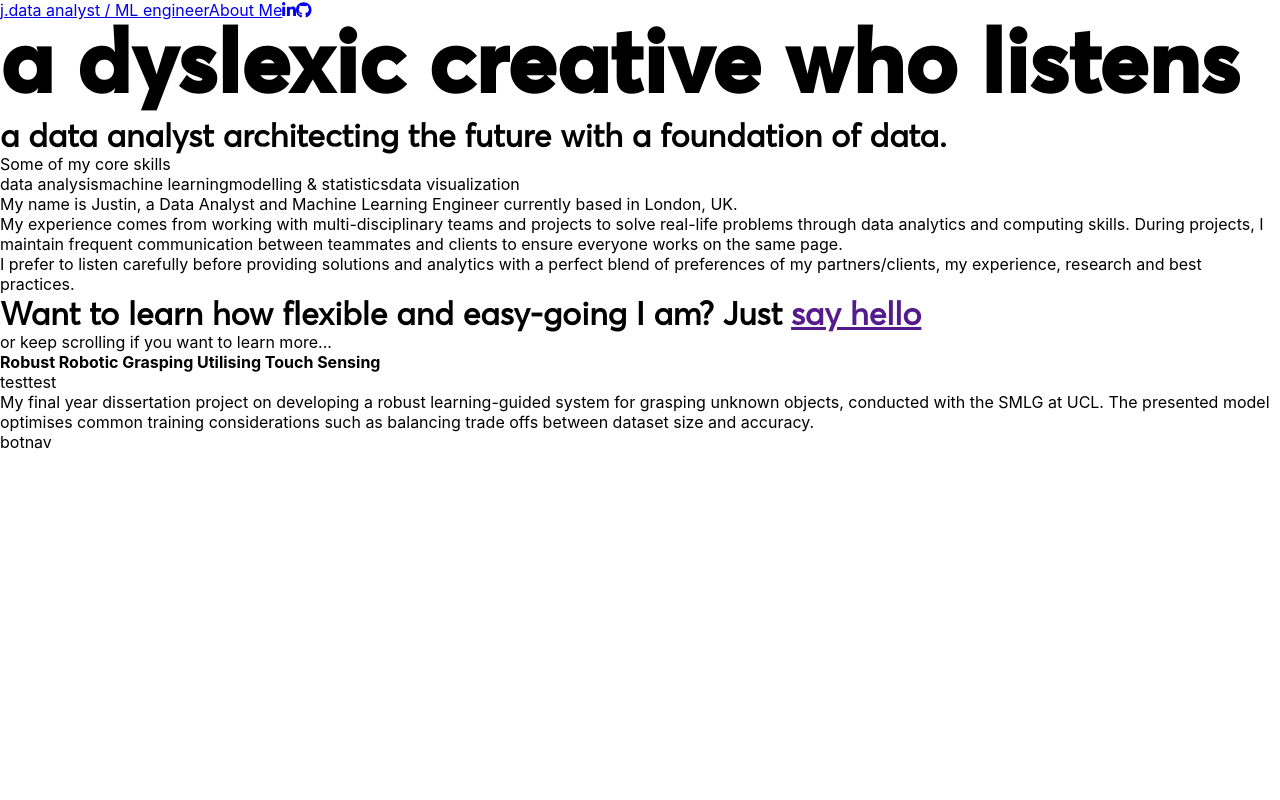
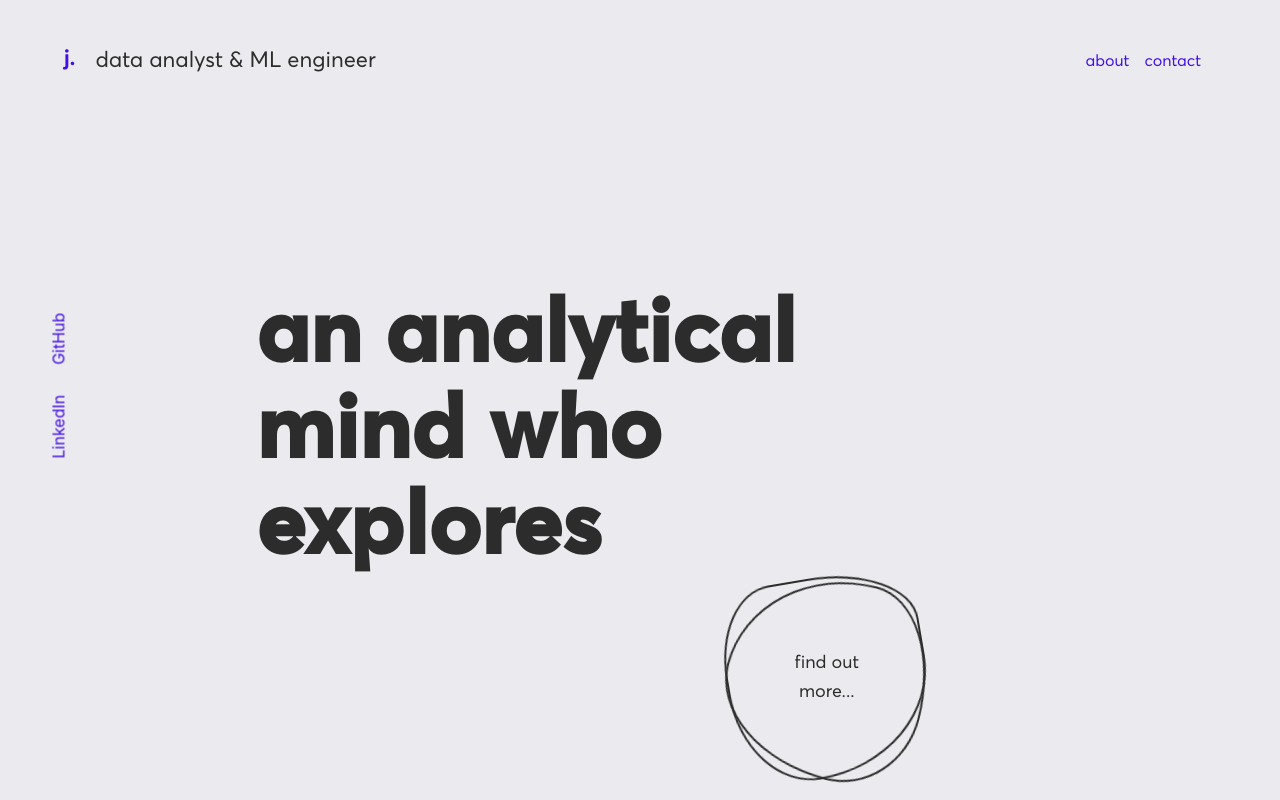
Before and after one commit to jhtkoo0426/Portfolio-v2, a React (Create React App) app in the folder app/: page / in a window 1280 px wide. Shown: the top 800 px of the page. Built offline with nearby package versions, Linux system fonts and the light colour scheme.

Commit message:
Added styling for homepage intro and layout

```diff
--- a/app/src/components/Anchor.js
+++ b/app/src/components/Anchor.js
@@ -1,15 +1,10 @@
 // React.js component for anchor with applied CSS effects.
-const Anchor = ({ id, children, href, inline }) => {
-    if (inline) {
-        return (
-            <a className={`anchor inline`} href={href} target="_blank" id={id} rel="noreferrer">{ children }</a>
-        )
-    } else {
-        return (
-            <a className={`anchor`} href={href} target="_blank" id={id} rel="noreferrer">{ children }</a>
-        )
-    }
-
+// inline (bool): True for an inline anchor, false for a block anchor.
+// underline (bool): True for an underline animation.
+const Anchor = ({ id, children, href, inline, underline }) => {
+    return (
+        <a className={"anchor" + (inline === true ? " inline" : "") + (underline ===  true ? " underline" : "")} href={href} target="_blank" id={id} rel="noreferrer">{ children }</a>
+    )
 }
 
 export default Anchor
--- /dev/null
+++ b/app/src/css/anchor.scss
@@ -0,0 +1,47 @@
+// SCSS file for anchor.js component.
+.anchor {
+    text-decoration: none;
+    color: var(--purple);
+
+    &.underline {
+        display: block;
+        position: relative;
+        padding: 0.2em 0;
+        overflow: hidden;
+
+        &::after {
+            content: '';
+            position: absolute;
+            bottom: 0;
+            left: 0;
+            width: 100%;
+            height: 1px;
+            background-color: var(--purple);
+            opacity: 0;
+            transition: opacity 400ms, transform 400ms;
+            transform: translate3d(-100%, 0, 0);
+        }
+
+        &:hover::after, &:focus::after {
+            opacity: 1;
+            transform: translate3d(0, 0, 0);
+        }
+    }
+}
+
+
+// Handling mobile responsiveness
+// Large Devices, Wide Screens
+@media only screen and (max-width: 1200px) {}
+
+// Medium Devices, Desktops
+@media only screen and (max-width: 992px) {}
+
+// Small Devices, Tablets
+@media only screen and (max-width: 768px) {}
+
+// Extra Small Devices, Phones
+@media only screen and (max-width: 480px) {}
+
+// Custom, iPhone Retina
+@media only screen and (max-width : 320px) {}
--- a/app/src/css/app.scss
+++ b/app/src/css/app.scss
@@ -1,5 +1,9 @@
+// SCSS file for App.js
 $white: #FFF;
-$black: #000;
+$white-purple: #EBEAEE;
+$black: #2c2c2c;
+$purple: #420FE7;
+$orange: #f07e6e;
 
 
 *{
@@ -14,8 +18,13 @@ $black: #000;
 
 :root {
     --white: #{$white};
+    --white-purple: #{$white-purple};
     --black: #{$black};
+    --purple: #{$purple};
+    --orange: #{$orange};
+    color: var(--black);
 }
+
 
 
 @font-face {
@@ -38,6 +47,33 @@ $black: #000;
     src: url("../fonts/Averta/averta-bold.otf");
 }
 
+p {
+    line-height: 160%;
+    font-size: 18px;
+    font-family: 'Averta';
+}
+
+
+
+
+// Scrollbar
+::-webkit-scrollbar {
+    width: 14px;
+    background-color: transparent;
+}
+
+::-webkit-scrollbar-track {
+    border: solid 3px transparent;
+    background: var(--white-purple);
+}
+
+::-webkit-scrollbar-thumb {
+    background-color: var(--purple);
+    border-radius: 10px;
+    border: solid 3px transparent;
+    background-clip: content-box;
+}
+
 
 // Handling mobile responsiveness
 // Large Devices, Wide Screens
--- /dev/null
+++ b/app/src/css/home.scss
@@ -0,0 +1,111 @@
+// SCSS file for Home.js.
+// Intro blob link: Resource: https://codepen.io/AdamDipinto/pen/pooMmro?editors=1100
+.intro {
+    padding: 12% 0;
+
+    .blob {
+        position: relative;
+        top: -20%;
+        left: 60%;
+        margin: 0 10px;
+        width: 200px;
+        height: 200px;
+        display: flex;
+        justify-content: center;
+        align-items: center;
+
+        // Animation for blob
+        @keyframes animate {
+            0% { transform: rotate(0deg); }
+            100% { transform: rotate(360deg); }
+        }
+
+        @keyframes animate2 {
+            0% { transform: rotate(360deg); }
+            100% { transform: rotate(0deg); }
+        }
+
+        span:nth-child(1) {
+            position: absolute;
+            top: 0;
+            left: 0;
+            width: 100%;
+            height: 100%;
+            border: 2px solid var(--black);
+            border-radius: 32% 58% 69% 43% / 48% 32% 59% 55%;
+            transition: 0.5s;
+            animation: animate 6s linear infinite;
+        }
+
+        span:nth-child(2) {
+            position: absolute;
+            top: 0;
+            left: 0;
+            width: 100%;
+            height: 100%;
+            border: 2px solid var(--black);
+            border-radius: 38% 62% 63% 37% / 41% 44% 56% 59%;
+            transition: 0.5s;
+            animation: animate2 4s linear infinite;
+        }
+
+        &.blob-inner {
+            &:hover span:nth-child(1) {
+                border: none;
+                background: var(--orange);
+            }
+
+            &:hover span:nth-child(2) {
+                border: none;
+                background: var(--purple);
+            }
+        }
+    }
+
+
+
+
+    .content {
+        position: relative;
+        padding: 40px 60px;
+        color: #fff;
+        text-align: center;
+        text-decoration: none;
+        transition: 0.5s;
+        z-index: 1000;
+        color: var(--black);
+
+        a {
+            position: relative;
+            display: inline-block;
+            margin-top: 10px;
+            border: 2px solid #fff;
+            padding: 6px 18px;
+            color: #fff;
+            font-weight: 600;
+            border-radius: 73% 27% 44% 56% / 49% 44% 56% 51%;
+        }
+
+        &:hover {
+            color: var(--white);
+        }
+    }
+}
+
+
+
+// Handling mobile responsiveness
+// Large Devices, Wide Screens
+@media only screen and (max-width: 1200px) {}
+
+// Medium Devices, Desktops
+@media only screen and (max-width: 992px) {}
+
+// Small Devices, Tablets
+@media only screen and (max-width: 768px) {}
+
+// Extra Small Devices, Phones
+@media only screen and (max-width: 480px) {}
+
+// Custom, iPhone Retina
+@media only screen and (max-width : 320px) {}
--- /dev/null
+++ b/app/src/css/layout.scss
@@ -0,0 +1,108 @@
+// SCSS file for Layout.js.
+.app-container {
+    display: grid;
+    grid-template-columns: 1fr 3fr 1fr;
+    background-color: var(--white-purple);
+
+    .topnav-container {
+        height: 15vh;
+        grid-row: 1;
+        grid-column: 1 / 4;
+        padding: 0 5%;
+        display: flex;
+        justify-content: space-between;
+        align-items: center;
+
+        .home-button {
+            a {
+                display: flex;
+                text-decoration: none;
+                font-family: 'Averta';
+                color: var(--black);
+
+                p { font-size: 22px !important; }
+
+                .j {
+                    margin-right: 20px;
+                    font-family: 'AvertaBold';
+                    color: var(--purple);
+                }
+            }
+        }
+
+        .topnav-menu {
+            display: flex;
+
+            a {
+                margin-right: 15px;
+                text-decoration: none;
+                font-family: 'Averta';
+                color: var(--purple);
+            }
+        }
+    }
+
+    .sidenav-container {
+        position: fixed;
+        display: block;
+        padding-left: 5%;
+        top: 55%;
+        transform: translate(0px, 0px);
+        background-color: transparent;
+
+        ul {
+            margin: 0;
+            padding: 0;
+            transform: rotate(-90deg);
+            white-space: nowrap;
+            list-style: none;
+            -webkit-transform-origin: 0 61%;
+            background-color: transparent;
+
+            li {
+                display: inline-block;
+                margin-right: 30px;
+
+                a {
+                    text-decoration: none;
+                    color: var(--purple);
+                }
+            }
+        }
+    }
+
+    .main-container {
+        height: auto;
+        grid-row: 2;
+        grid-column: 2;
+    }
+
+    .botnav-container {
+        height: 30vh;
+        grid-row: 3;
+        grid-column: 1 / 4;
+    }
+}
+
+
+// Handling mobile responsiveness
+// Large Devices, Wide Screens
+@media only screen and (max-width: 1200px) {}
+
+// Medium Devices, Desktops
+@media only screen and (max-width: 992px) {
+    .app-container {
+        .topnav-container {
+            grid-template-columns: 1fr 6fr 1fr;
+        }
+    }
+}
+
+// Small Devices, Tablets
+@media only screen and (max-width: 768px) {}
+
+// Extra Small Devices, Phones
+@media only screen and (max-width: 480px) {}
+
+// Custom, iPhone Retina
+@media only screen and (max-width : 320px) {}
--- a/app/src/css/huge_title.scss
+++ b/app/src/css/title.scss
@@ -1,20 +1,27 @@
 // SCSS File for HugeTitle.js
 .title {
-
     // Varying sizes of titles. Options: huge | Sstandard | small
     &.huge {
+        padding: 12% 0;
         font-family: 'AvertaBold';
         font-size: 5.5rem;
         line-height: 6rem;
+
+        &#intro {
+            padding-top: 10%;
+            padding-bottom: 0;
+        }
     }
 
     &.standard {
+        padding: 5% 0;
         font-family: 'AvertaBold';
         font-size: 4rem;
         line-height: 4.5rem;
     }
 
     &.small {
+        padding: 5% 0;
         font-family: 'Averta';
         font-size: 2rem;
     }
--- a/app/src/pages/Home.js
+++ b/app/src/pages/Home.js
@@ -5,48 +5,71 @@ import Title from "../components/Title";
 
 const Home = () => {
     return (
-        <div className='home'>
+        <div className="home">
             {/* Introduction */}
-            <Title id={"intro"} size={"huge"} is_transparent={false}>
-                a dyslexic creative who listens
-            </Title>
-            <Title id={"subintro"} size={"small"}>
+            <div className="intro">
+                <Title id={"intro"} size={"huge"} is_transparent={false}>
+                    an analytical mind who explores
+                </Title>
+                <div class="blob blob-inner">
+                    <span></span>
+                    <span></span>
+                    <a class="content" href="#depth-intro">
+                        <p>find out more...</p>
+                    </a>
+                </div>
+            </div>
+            <Title size={"small"}>
                 a data analyst architecting the future with a foundation of data.
             </Title>
 
-            {/* A list of core skills */}
-            <div className="skills-container">
-                <p>Some of my core skills</p>
-                <span>data analysis</span>
-                <span>machine learning</span>
-                <span>modelling & statistics</span>
-                <span>data visualization</span>
-            </div>
-
             {/* Depth intro */}
-            <div className="depth-intro">
+            <div className="depth-intro" id="depth-intro">
                 <p>My name is Justin, a Data Analyst and Machine Learning Engineer currently
                 based in London, UK.</p>
+                <br></br>
                 <p>My experience comes from working with multi-disciplinary teams and projects
                 to solve real-life problems through data analytics and computing skills. During
                 projects, I maintain frequent communication between teammates and clients to
                 ensure everyone works on the same page.</p>
+                <br></br>
                 <p>I prefer to listen carefully before providing solutions and analytics with
                 a perfect blend of preferences of my partners/clients, my experience, research
                 and best practices.</p>
+
+                {/* A list of core skills */}
+                <div className="skills-container">
+                    <p>Some of my core skills</p>
+                    <span>data analysis</span>
+                    <span>machine learning</span>
+                    <span>modelling & statistics</span>
+                    <span>data visualization</span>
+                </div>
+
                 <Title id={"contact"} size={"small"}>
-                    Want to learn how flexible and easy-going I am? Just <Anchor href={""}>say hello</Anchor>
+                    Want to learn how flexible and easy-going I am? Just <Anchor inline={true} href={""}>say hello</Anchor>
                 </Title>
                 <p>or keep scrolling if you want to learn more...</p>
             </div>
 
             {/* Brief project showcases */}
-            <div className="showcase-container">
+            <div className="showcases-container">
                 <SimpleShowcase detailed={false} project_name={"Robust Robotic Grasping Utilising Touch Sensing"} tags={["test", "test"]}>
                     <p>My final year dissertation project on developing a robust learning-guided
                         system for grasping unknown objects, conducted with the SMLG at UCL. The
                         presented model optimises common training considerations such as balancing
                         trade offs between dataset size and accuracy.</p>
+                </SimpleShowcase>
+                <SimpleShowcase detailed={false} project_name={"AutoFAQ - A Text-to-Speech Analysis Tool for NHS Employees"} tags={["test", "test"]}>
+                    <p>A client-faced team project under the UCL Industry Exchange Network. Focused
+                        on improving the pipeline and visualisation tools of an existing web
+                        application to provide NHS practitioners with non-technical means to
+                        analyse voice recordings between doctors and patients.</p>
+                </SimpleShowcase>
+                <SimpleShowcase detailed={false} project_name={"Analysing and Visualizing the Academic Performance of UK Schools"} tags={["test"]}>
+                    <p>Evaluated the educational performance of UK schools via various metrics
+                        such as GCE and GCSE results, Oxbridge admission statistics, third-party
+                        inspection reports, and government data on school information.</p>
                 </SimpleShowcase>
             </div>
         </div>
--- a/app/src/pages/Layout.js
+++ b/app/src/pages/Layout.js
@@ -14,20 +14,33 @@ const Layout = () => {
       <div className="app-container">
         {/* Top navigation bar */}
         <nav className="topnav-container">
-          <Link to={"/"}>
-            <span>j.</span>
-            {/* Changes the displayed page name depending on which page the user is on. */}
-            { page_location.pathname === "/" ? "data analyst / ML engineer" : page_location.pathname }
-          </Link>
-          <Link to={"/about"}>About Me</Link>
+          <div className="home-button">
+            <Link to={"/"}>
+              <p className="j">j.</p>
+              {/* Changes the displayed page name depending on which page the user is on. */}
+              <p className="job-title">{ page_location.pathname === "/" ? "data analyst & ML engineer" : page_location.pathname }</p>
+            </Link>
+          </div>
+          <div className="topnav-menu">
+            <Link className="anchor underline" to={"/about"}>about</Link>
+            <Link className="anchor underline" to={"/"}>contact</Link>
+          </div>
+        </nav>
 
-          {/* Social Links */}
-          <Anchor href={"https://www.linkedin.com/in/koo-justin/"}>
-            <FontAwesomeIcon icon={faLinkedinIn} className="topnav-icon"></FontAwesomeIcon>
-          </Anchor>
-          <Anchor href={"https://github.com/jhtkoo0426"}>
-            <FontAwesomeIcon icon={faGithub} className="topnav-icon"></FontAwesomeIcon>
-          </Anchor>
+        {/* Side navigation bar */}
+        <nav className="sidenav-container">
+          <ul>
+            <li>
+              <Anchor underline={true} href={"https://www.linkedin.com/in/koo-justin/"}>
+                LinkedIn
+              </Anchor>
+            </li>
+            <li>
+              <Anchor underline={true} href={"https://github.com/jhtkoo0426"}>
+                GitHub
+              </Anchor>
+            </li>
+          </ul>
         </nav>
 
         {/* Container for the main content of the portfolio */}
```
Also changed, not shown: app/src/App.js (+5 -2 lines).
